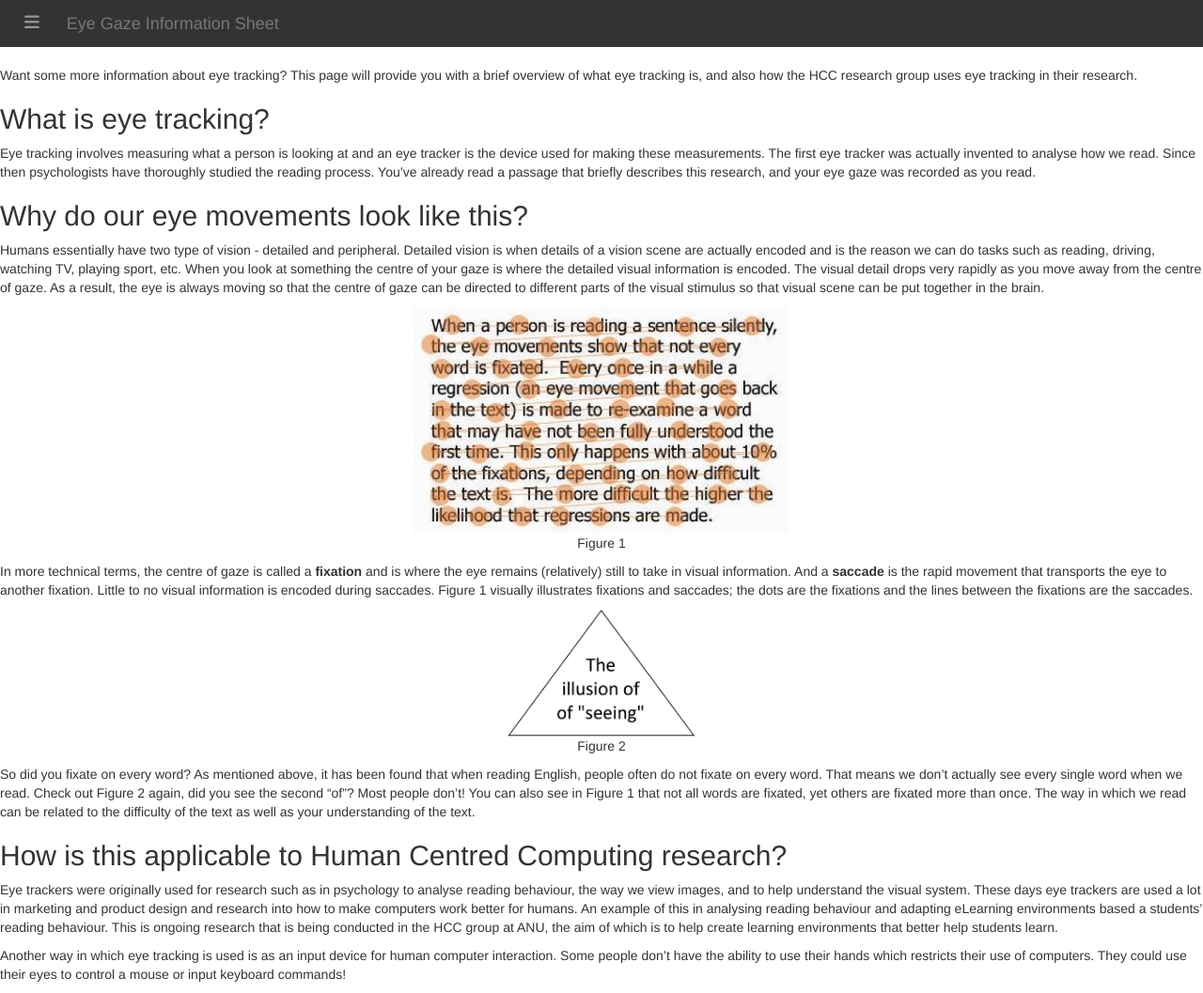
After one commit to chow-c/hcc-workshop, a Django app: page /eyegazeinfo/ in a window 1280 px wide. The commit adds this page. Shown: the whole page at 94% size. Run offline with Django 3.2, Linux system fonts and the light colour scheme; some libraries are stand-ins or nearby versions.

Commit message:
Start reading tracking migration

```diff
--- a/hccworkshop/urls.py
+++ b/hccworkshop/urls.py
@@ -25,5 +25,5 @@ urlpatterns = [
     url(r'^cyber/', include('cybersecurity.urls')),
     url(r'^thatcher/', include('thatcher.urls')),
     url(r'^other_research/', include('other_research.urls')),
-    url(r'^reading_tracking', include('reading_tracking.urls')),
+    url(r'^reading_tracking/', include('reading_tracking.urls')),
 ]
--- /dev/null
+++ b/home/templates/home/eyegazeinfo.html
@@ -0,0 +1,76 @@
+{% extends "base.html" %}
+{% load staticfiles %}
+
+{% block title %} HCC Workshop | Eye Gaze Information Sheet {% endblock %}
+{% block head %}
+
+{% endblock %}
+{% block app-title %} Eye Gaze Information Sheet {% endblock %}
+{% block content %}
+	<h1></h1>
+    <p>Want some more information about eye tracking? This page will provide you with a brief overview of
+        what eye tracking is, and also how the HCC research group uses eye tracking in their research.
+    </p>
+
+    <h2>What is eye tracking?</h2>
+
+    <p>Eye tracking involves measuring what a person is looking at and an eye tracker is the device used
+        for making these measurements. The first eye tracker was actually invented to analyse how we read.
+        Since then psychologists have thoroughly studied the reading process. You’ve already read a passage
+        that briefly describes this research, and your eye gaze was recorded as you read.
+    </p>
+
+    <h2>Why do our eye movements look like this?</h2>
+
+    <p>Humans essentially have two type of vision - detailed and peripheral. Detailed vision is when details
+        of a vision scene are actually encoded and is the reason we can do tasks such as reading, driving, watching
+        TV, playing sport, etc. When you look at something the centre of your gaze is where the detailed visual
+        information is encoded. The visual detail drops very rapidly as you move away from the centre of gaze.
+        As a result, the eye is always moving so that the centre of gaze can be directed to different parts of the
+        visual stimulus so that visual scene can be put together in the brain.
+    </p>
+
+    <div class="text-center">
+        <img src="{% static 'home/images/illustration.png' %}" width="400">
+    </div>
+    <p style="text-align:center;margin-top:0px;">Figure 1</p>
+
+    <p>In more technical terms, the centre of gaze is called a <strong>fixation</strong> and is where the eye
+    remains (relatively) still to take in visual information. And a <strong>saccade</strong> is the rapid movement
+    that transports the eye to another fixation. Little to no visual information is encoded during saccades. Figure 1
+    visually illustrates fixations and saccades; the dots are the fixations and the lines between the fixations are the
+    saccades.
+    </p>
+
+    <div class="text-center">
+        <img src="{% static 'home/images/figure1.png' %}" width="200">
+    </div>
+    <p style="text-align:center;margin-top:0px;">Figure 2</p>
+
+    <p>So did you fixate on every word? As mentioned above, it has been found that when reading English, people often
+        do not fixate on every word. That means we don’t actually see every single word when we read. Check out Figure
+        2 again, did you see the second “of”? Most people don’t! You can also see in Figure 1 that not all words are fixated,
+        yet others are fixated more than once. The way in which we read can be related to the difficulty of the text as
+        well as your understanding of the text.
+    </p>
+
+    <h2>How is this applicable to Human Centred Computing research?</h2>
+
+    <p>Eye trackers were originally used for research such as in psychology to analyse reading behaviour, the way we
+        view images, and to help understand the visual system. These days eye trackers are used a lot in marketing and
+        product design and research into how to make computers work better for humans. An example of this in analysing
+        reading behaviour and adapting eLearning environments based a students’ reading behaviour. This is ongoing
+        research that is being conducted in the HCC group at ANU, the aim of which is to help create learning environments
+        that better help students learn.
+    </p>
+
+    <p>Another way in which eye tracking is used is as an input device for human computer interaction. Some people don’t
+        have the ability to use their hands which restricts their use of computers. They could use their eyes to control a
+        mouse or input keyboard commands!
+    </p>
+
+
+{% endblock %}
+{% block script %}
+
+{% endblock %}
--- a/home/urls.py
+++ b/home/urls.py
@@ -11,4 +11,5 @@ urlpatterns = [
     url(r'^about$', views.About.as_view(), name='about'),
     url(r'^register$', CreateView.as_view(template_name='home/register.html',form_class=UserCreationForm,success_url='/dashboard'), name='register'),
     url(r'^pdf$', views.generate_webpage, name='pdf'),
+    url(r'^eyegazeinfo/$', views.eyegazeinfo, name='eyegazeinfo'),
 ]
--- a/home/views.py
+++ b/home/views.py
@@ -22,6 +22,8 @@ class Index(generic.TemplateView):
         else:
             return super(Index, self).dispatch(request, *args, **kwargs)
 
+def eyegazeinfo(request):
+    return render(request,'home/eyegazeinfo.html')
 
 @method_decorator(login_required, name='dispatch')
 class Dashboard(generic.TemplateView):
--- a/other_research/templates/other_research/index.html
+++ b/other_research/templates/other_research/index.html
@@ -4,6 +4,8 @@
 {% block title %}
 	HCC Workshop | Other Research
 {% endblock %}
+
+{% block app-title %} Other Research {% endblock %}
 
 {% block head %}
     <link rel="stylesheet" type="text/css" href="{% static 'other_research/styles.css' %}" />
--- a/reading_tracking/urls.py
+++ b/reading_tracking/urls.py
@@ -6,4 +6,5 @@ from . import views
 app_name = 'reading_tracking'
 urlpatterns = [
     url(r'^$', views.Index.as_view(), name='index'),
+    url(r'^eyegaze/$', views.eyegaze, name='eyegaze'),
 ]
--- a/reading_tracking/views.py
+++ b/reading_tracking/views.py
@@ -5,3 +5,6 @@ from django.views import generic
 # Create your views here.
 class Index(generic.TemplateView):
     template_name = 'reading_tracking/index.html'
+
+def eyegaze(request):
+    return render(request,'reading_tracking/eyegaze.html')
--- a/thatcher/templates/thatcher/index.html
+++ b/thatcher/templates/thatcher/index.html
@@ -5,6 +5,7 @@
 	HCC Workshop | Thatcher Effect
 {% endblock %}
 
+{% block app-title %} Thatcher Effect {% endblock %}
 
 {% block head %}
 	<link rel="stylesheet" type="text/css" href="{% static 'thatcher/styles.css' %}" />
```
Also changed, not shown: reading_tracking/templates/reading_tracking/eyegaze.html (added, +53 -0 lines), reading_tracking/templates/reading_tracking/index.html (+42 -3 lines), home/static/home/images/figure1.png (added), home/static/home/images/illustration.png (added).
